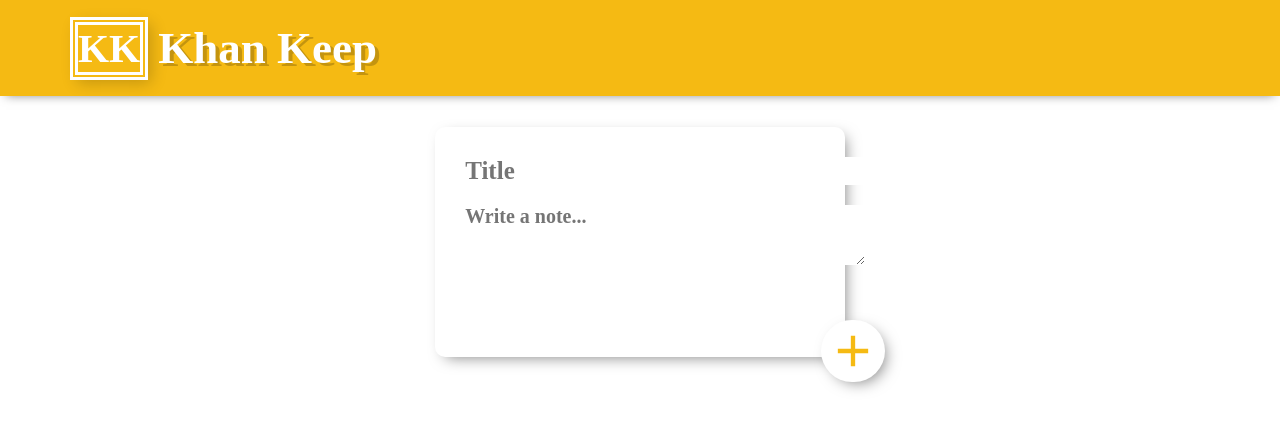
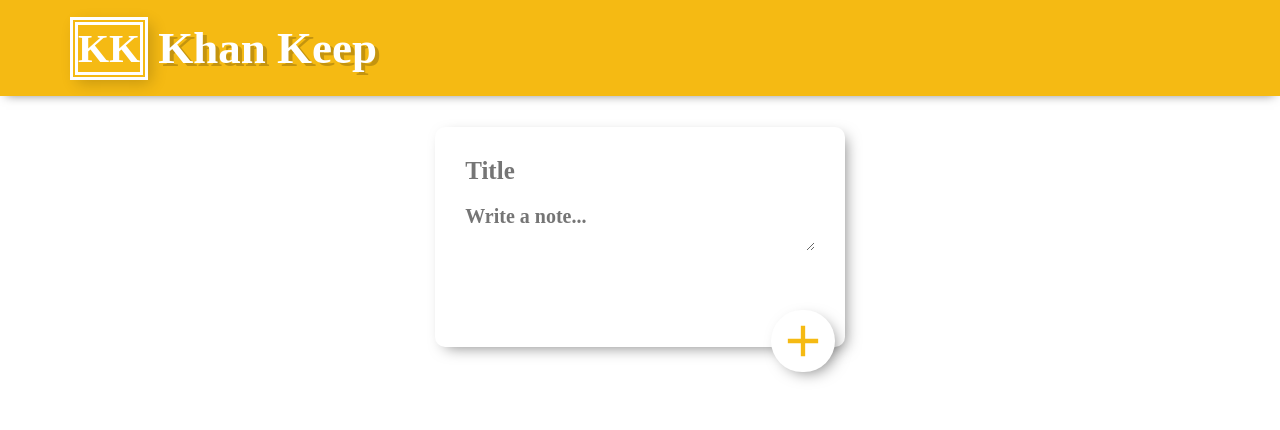
Before and after one commit to Alikhan219/Keep-App-by-React, a React (Create React App) app: page / in a window 1280 px wide. Shown: the top 430 px of the page. Built offline with nearby package versions, Linux system fonts and the light colour scheme; a web font is replaced by a local one.

Commit message:
finally resolve the width of the big component

```diff
--- a/src/CreateNote.jsx
+++ b/src/CreateNote.jsx
@@ -43,10 +43,9 @@ const CreateNote = (props) => {
                         onChange={inputEvent} placeholder="Title" autoComplete="off"
                         required="required"
                     />
-                    <textarea
+                    <textarea className="textarea"
                         name="content"
-                        rows=""
-                        column=""
+                        cols="0" rows="0" charswidth="23"
                         value={note.content}
                         onChange={inputEvent} placeholder="Write a note..." ></textarea>
                     <Button onClick={addEvent} id="add-btn">
--- a/src/index.css
+++ b/src/index.css
@@ -78,13 +78,11 @@ input{
 padding-top: 127px;
 }
 textarea{
+  resize: vertical;
   box-sizing: border-box;
   font-size: 20px;
-  min-height: 60px;
- min-width: 400px;
-  max-width: 400px;
+  width: 100%;
   border: none;
-  float: left;
   text-align: left;
   outline: 0;
   margin-top: 20px;
```
Also changed, not shown: 1 other file (tests, documents, lock files or other folders).
